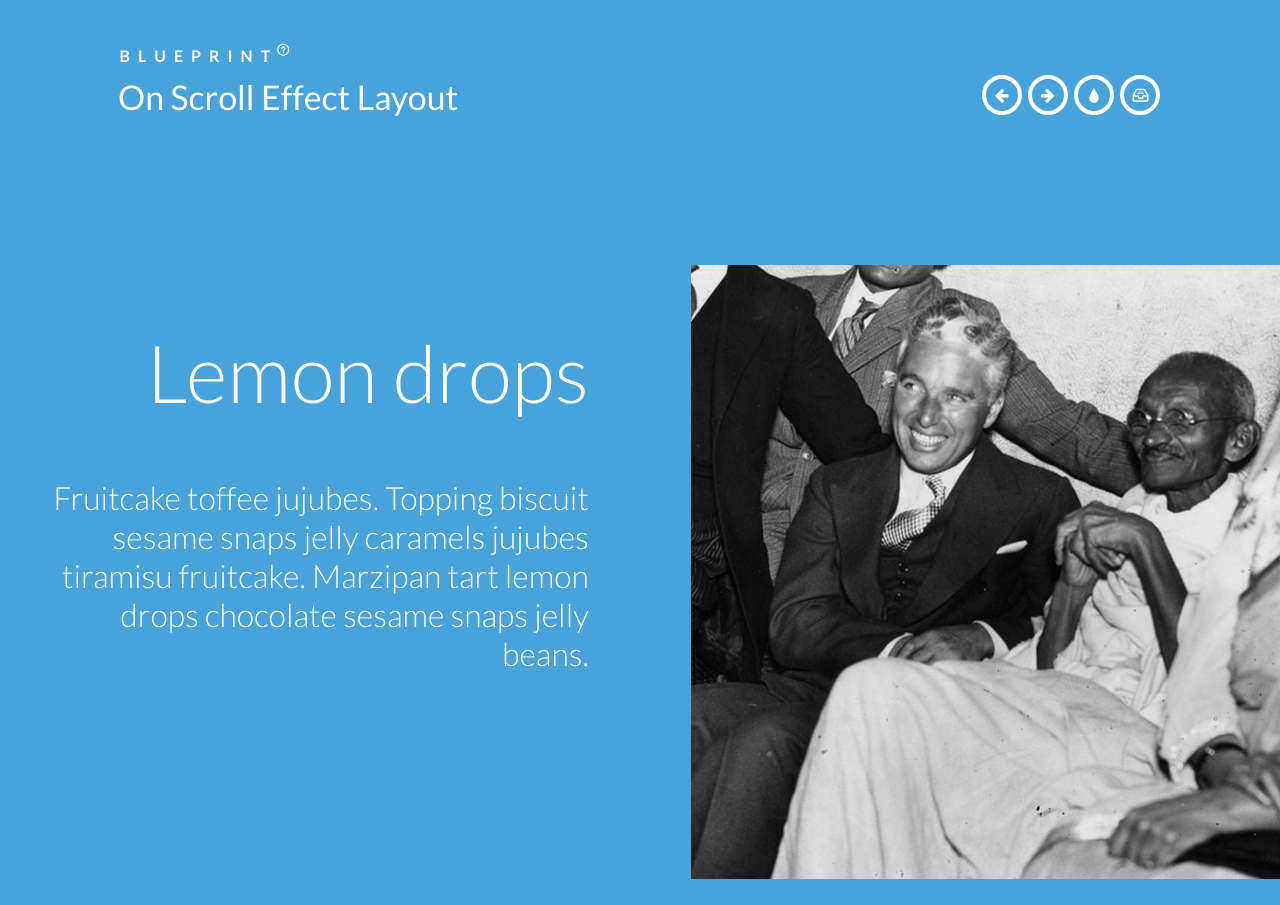
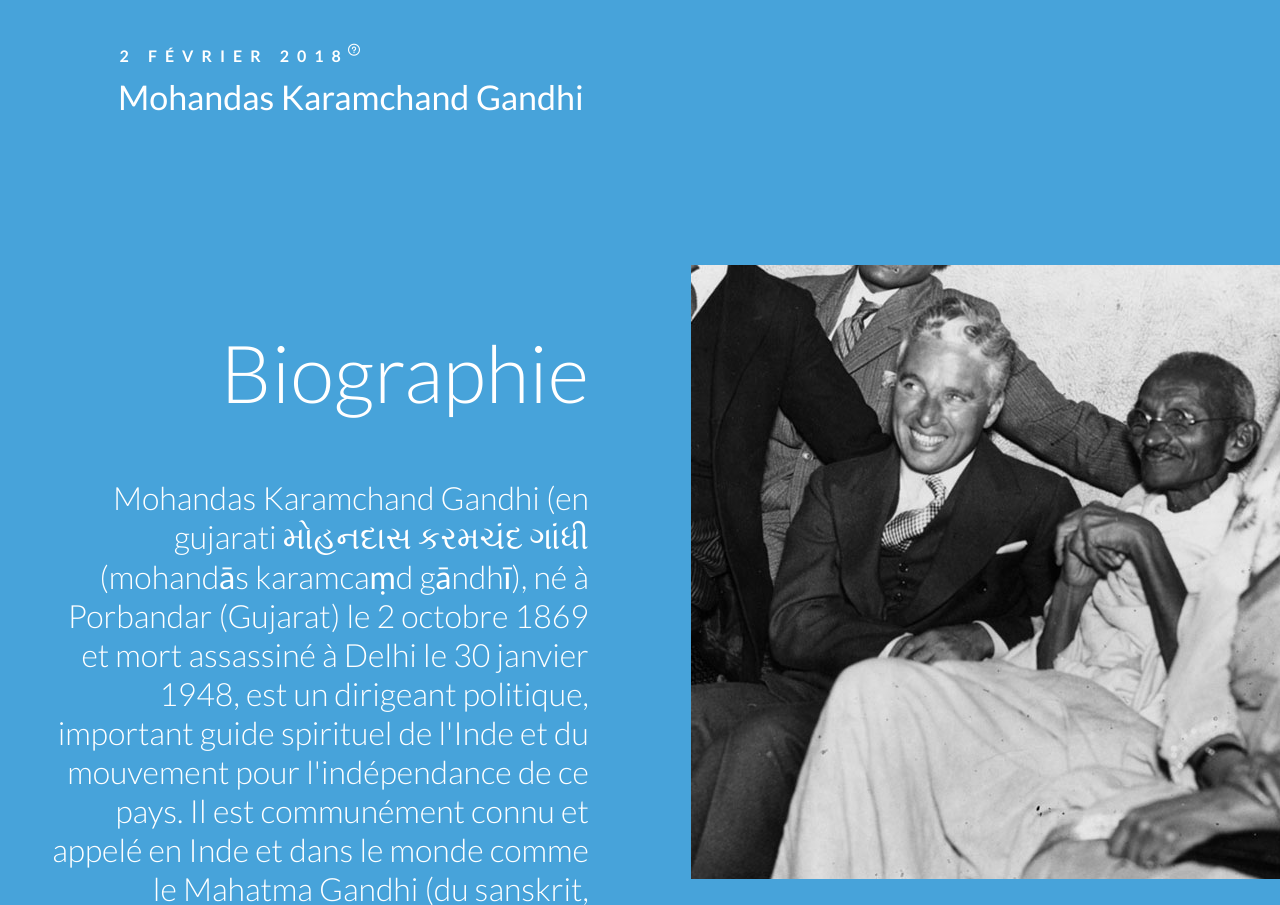
Before and after one commit to racheledery/D3-web-project2, a plain HTML site: page index.html in a window 1280 px wide. Shown: the top 905 px of the page. Drawn offline with Linux system fonts and the light colour scheme; a script that the page names is missing.

Commit message:
Third commit

```diff
--- a/index.html
+++ b/index.html
@@ -16,20 +16,17 @@
 	<body>
 		<div class="container">
 			<header class="clearfix">
-				<span>Blueprint <span class="bp-icon bp-icon-about" data-content="The Blueprints are a collection of basic and minimal website concepts, components, plugins and layouts with minimal style for easy adaption and usage, or simply for inspiration."></span></span>
-				<h1>On Scroll Effect Layout</h1>
+				<span>2 Février 2018 <span class="bp-icon bp-icon-about" data-content="The Blueprints are a collection of basic and minimal website concepts, components, plugins and layouts with minimal style for easy adaption and usage, or simply for inspiration."></span></span>
+				<h1>Mohandas Karamchand Gandhi</h1>
 				<nav>
-					<a href="http://tympanus.net/Blueprints/ResponsiveIconGrid/" class="bp-icon bp-icon-prev" data-info="previous Blueprint"><span>Previous Blueprint</span></a>
-					<a href="" class="bp-icon bp-icon-next" data-info="next Blueprint"><span>Next Blueprint</span></a>
-					<a href="http://tympanus.net/codrops/?p=15962" class="bp-icon bp-icon-drop" data-info="back to the Codrops article"><span>back to the Codrops article</span></a>
-					<a href="http://tympanus.net/codrops/category/blueprints/" class="bp-icon bp-icon-archive" data-info="Blueprints archive"><span>Go to the archive</span></a>
+
 				</nav>
 			</header>
 			<div id="cbp-so-scroller" class="cbp-so-scroller">
 				<section class="cbp-so-section">
 					<article class="cbp-so-side cbp-so-side-left">
-						<h2>Lemon drops</h2>
-						<p>Fruitcake toffee jujubes. Topping biscuit sesame snaps jelly caramels jujubes tiramisu fruitcake. Marzipan tart lemon drops chocolate sesame snaps jelly beans.</p>
+						<h2>Biographie</h2>
+						<p>Mohandas Karamchand Gandhi (en gujarati મોહનદાસ કરમચંદ ગાંધી (mohandās karamcaṃd gāndhī), né à Porbandar (Gujarat) le 2 octobre 1869 et mort assassiné à Delhi le 30 janvier 1948, est un dirigeant politique, important guide spirituel de l'Inde et du mouvement pour l'indépendance de ce pays. Il est communément connu et appelé en Inde et dans le monde comme le Mahatma Gandhi (du sanskrit, mahatma : « grande âme »), voire simplement Gandhi, Gandhiji ou Bapu (« père » dans plusieurs langues en Inde). « Mahatma » étant toutefois un titre qu'il refusa toute sa vie d'associer à sa personne.</p>
 					</article>
 					<figure class="cbp-so-side cbp-so-side-right">
 						<img src="images/1.jpg" alt="img01">
```
